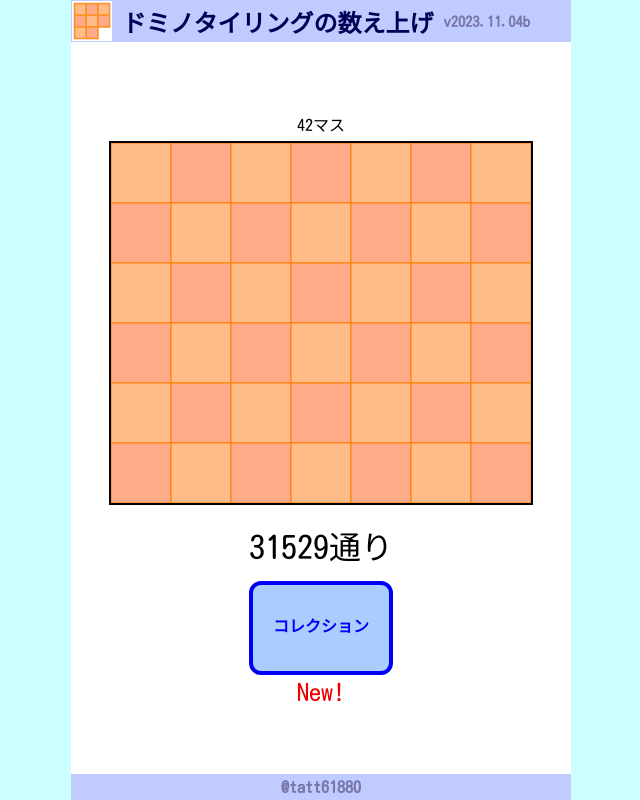
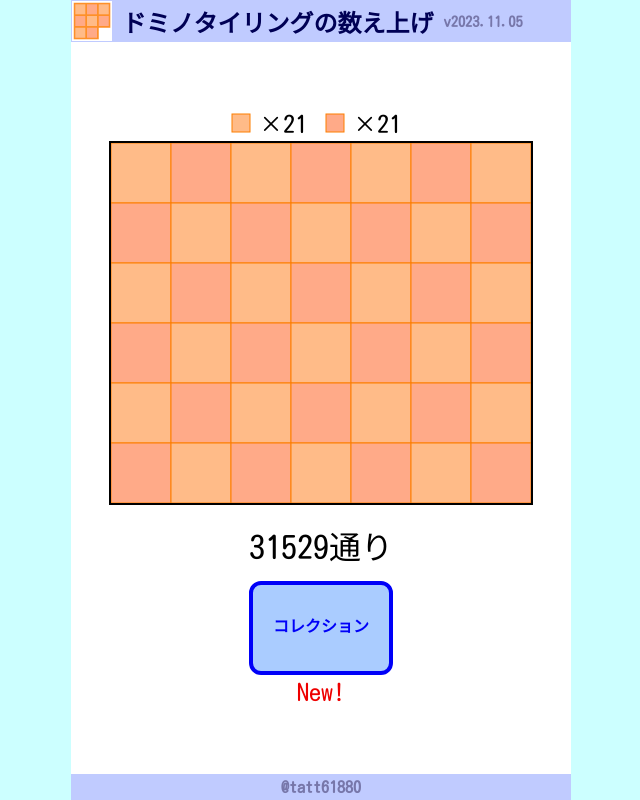
Before and after one commit to tatt61880/domino-counting, a website: page index.html in a window 1280 px wide. Shown: the whole page, without its empty margins (319-959 px from the left). Drawn offline with Linux system fonts and the light colour scheme.

Commit message:
close #19

```diff
--- a/css/main.css
+++ b/css/main.css
@@ -72,10 +72,21 @@ footer {
   vertical-align: middle;
 }
 
-#svg {
+#main-svg {
   margin: 5px;
   cursor: pointer;
   border: 2px solid black;
+}
+
+.block-svg {
+  width: 20px;
+  height: 20px;
+}
+
+#num-even,
+#num-odd {
+  margin-right: 10px;
+  font-size: 24px;
 }
 
 g {
--- a/index.html
+++ b/index.html
@@ -9,18 +9,18 @@
   <link rel="apple-touch-icon" sizes="152x152" href="./images/apple-touch-icon.png?2023.10.30">
   <link href="https://fonts.googleapis.com/css2?family=Kosugi+Maru&display=swap" rel="stylesheet">
 
-  <link rel="stylesheet" href="./css/main.css?2023.11.04b">
+  <link rel="stylesheet" href="./css/main.css?2023.11.05">
 
-  <script src="./src/class-elems.js?2023.11.04b"></script>
-  <script src="./src/elems.js?2023.11.04b"></script>
+  <script src="./src/class-elems.js?2023.11.05"></script>
+  <script src="./src/elems.js?2023.11.05"></script>
 
-  <script src="./src/class-savedata.js?2023.11.04b"></script>
+  <script src="./src/class-savedata.js?2023.11.05"></script>
 
-  <script src="./src/svg.js?2023.11.04b"></script>
+  <script src="./src/svg.js?2023.11.05"></script>
 
-  <script src="./src/common.js?2023.11.04b"></script>
-  <script src="./src/dialog.js?2023.11.04b"></script>
-  <script src="./src/main.js?2023.11.04b"></script>
+  <script src="./src/common.js?2023.11.05"></script>
+  <script src="./src/dialog.js?2023.11.05"></script>
+  <script src="./src/main.js?2023.11.05"></script>
 </head>
 
 <body>
@@ -35,8 +35,19 @@
 
     <div id="main">
       <div id="main-inner">
-        <div id="num"></div>
-        <svg id="svg"></svg>
+        <div>
+          <svg class="block-svg">
+            <rect x="1" y="1" width="18" height="18" fill="#ffbb88" stroke="#fd7e00" stroke-width="1" />
+          </svg>
+          <span id="num-even"></span>
+
+          <svg class="block-svg">
+            <rect x="1" y="1" width="18" height="18" fill="#ffaa88" stroke="#fd7e00" stroke-width="1" />
+          </svg>
+          <span id="num-odd"></span>
+        </div>
+
+        <svg id="main-svg"></svg>
         <div id="result"></div>
 
         <div>
--- a/src/common.js
+++ b/src/common.js
@@ -36,15 +36,12 @@
   function dominoCount() {
     let ans = 0;
     let numDomino = 0;
-    let numOn = 0;
     let numOdd = 0;
     let numEven = 0;
 
     for (let y = 0; y < maxH; y++) {
       for (let x = 0; x < maxW; x++) {
         if (app.common.states[y][x] !== app.common.stateOn) continue;
-
-        numOn++;
 
         if ((x + y) % 2 === 0) {
           numEven++;
@@ -55,18 +52,18 @@
     }
 
     if (numEven !== numOdd) {
-      return [0, numOn];
+      return [0, numEven, numOdd];
     }
 
-    if (numOn === 0) {
-      return [1, numOn];
+    if (numEven === 0) {
+      return [1, numEven, numOdd];
     }
 
-    const numDominoMax = numOn / 2;
+    const numDominoMax = numEven;
 
     dfs(0, 0);
 
-    return [ans, numOn];
+    return [ans, numEven, numOdd];
 
     function dfs(y0, x0) {
       for (let y = y0; y < maxH; y++) {
@@ -114,9 +111,10 @@
   }
 
   function updateResult() {
-    const [result, numOn] = dominoCount();
+    const [result, numEven, numOdd] = dominoCount();
 
-    app.elems.num.innerText = `${numOn}マス`;
+    app.elems.numEven.innerText = `×${numEven}`;
+    app.elems.numOdd.innerText = `×${numOdd}`;
     app.elems.result.innerText = `${result}通り`;
 
     app.savedata.saveCollectionState(result, app.common.states);
@@ -130,8 +128,8 @@
     const emptyColor = 'none';
     const emptyStroke = 'none';
 
-    const floorColor1 = '#ffbb88';
-    const floorColor2 = '#ffaa88';
+    const floorColorEven = '#ffbb88';
+    const floorColorOdd = '#ffaa88';
     const floorStroke = '#fd7e00';
 
     {
@@ -182,7 +180,7 @@
       if (states[y] === undefined) break;
       for (let x = 0; x < maxW; x++) {
         if (states[y][x] === undefined) break;
-        const floorColor = (x + y) % 2 === 0 ? floorColor1 : floorColor2;
+        const floorColor = (x + y) % 2 === 0 ? floorColorEven : floorColorOdd;
         const fill = states[y][x] !== stateOn ? emptyColor : floorColor;
         const stroke = states[y][x] !== stateOn ? emptyStroke : floorStroke;
         const rect = svg.createRect(blockSize, {
--- a/src/elems.js
+++ b/src/elems.js
@@ -8,8 +8,9 @@
 
   const elems = new app.Elems({
     version: 'version',
-    num: 'num',
-    svg: 'svg',
+    numOdd: 'num-odd',
+    numEven: 'num-even',
+    svg: 'main-svg',
     result: 'result',
     notice: 'notice',
 
--- a/src/main.js
+++ b/src/main.js
@@ -1,6 +1,6 @@
 (function () {
   'use strict';
-  const VERSION_TEXT = 'v2023.11.04b';
+  const VERSION_TEXT = 'v2023.11.05';
 
   const app = window.app;
   Object.freeze(app);
```
